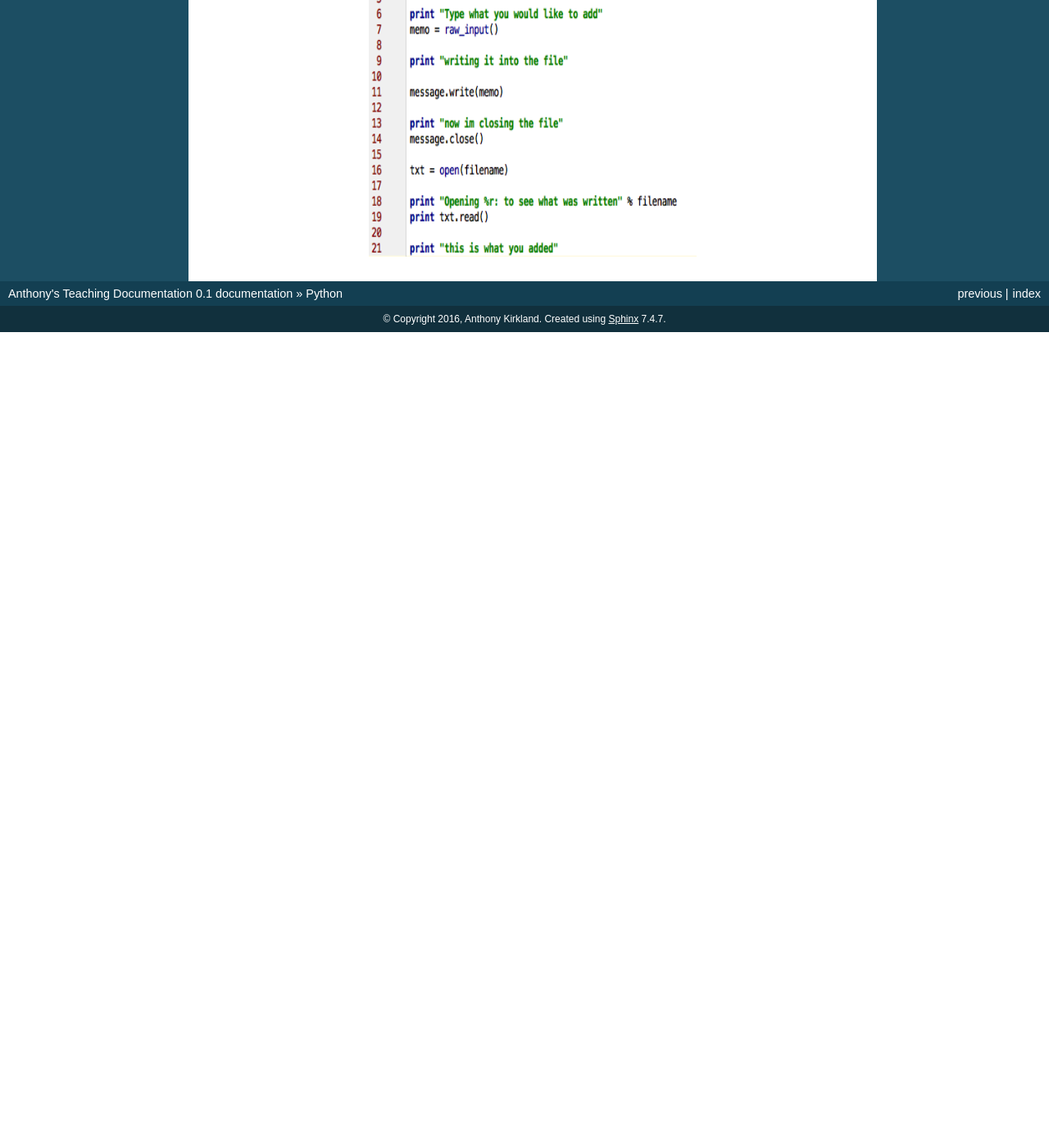
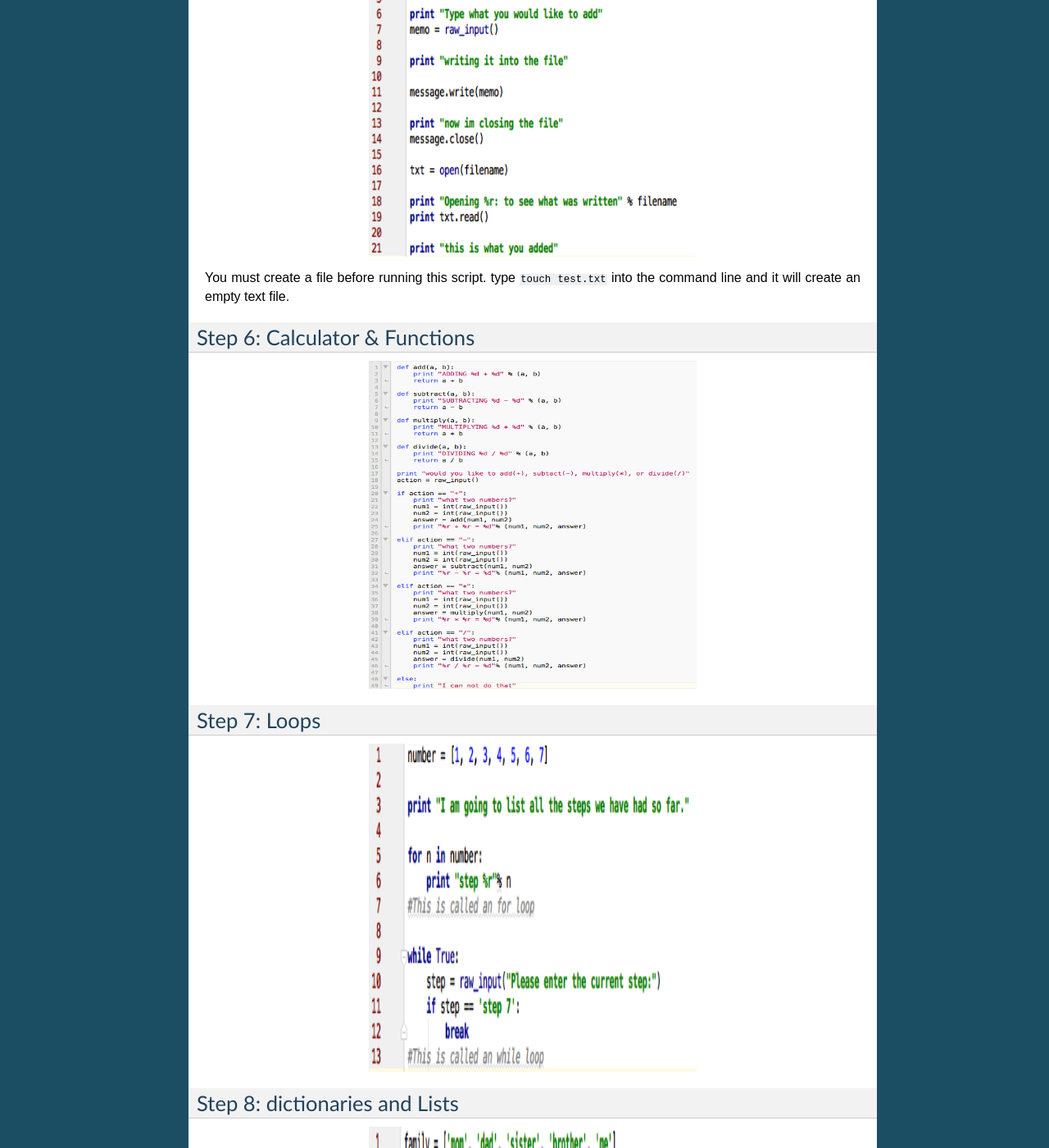
Before and after one commit to akirk616/Anthonys_Teaching_documentation, a Sphinx documentation site: the page built from source/python.rst, in a window 1280 px wide and 1400 px high, scrolled down 3038 px. Shown: the whole window at 82% size. Built offline with Sphinx 7.4.7, drawn with Linux system fonts in a browser that asks for light colours; pages that are not in the unit, such as notebooks, are missing from menus; before the commit the page ends 3443 px from its top, so only the background shows below that; some of the changed text lies outside the part shown.

Commit message:
Update python.rst

```diff
--- a/source/python.rst
+++ b/source/python.rst
@@ -107,3 +107,32 @@ Step 5: Files
         :height: 400 px
         :width: 400 px
         :alt: Files
+
+You must create a file before running this script. type ``touch test.txt`` into the command line and it will create an empty text file.
+
+Step 6: Calculator & Functions
+------------------------------
+
+.. image:: step6python_rtd.png
+        :align: center
+        :height: 400 px
+        :width: 400 px
+        :alt: CalculatorFunctions
+
+Step 7: Loops
+-------------
+
+.. image:: step7python_rtd.png
+        :align: center
+        :height: 400 px
+        :width: 400 px
+        :alt: Loops
+
+Step 8: dictionaries and Lists
+------------------------------
+
+.. image:: step8python_rtd.png
+        :align: center
+        :height: 400 px
+        :width: 400 px
+        :alt: Lists
```
